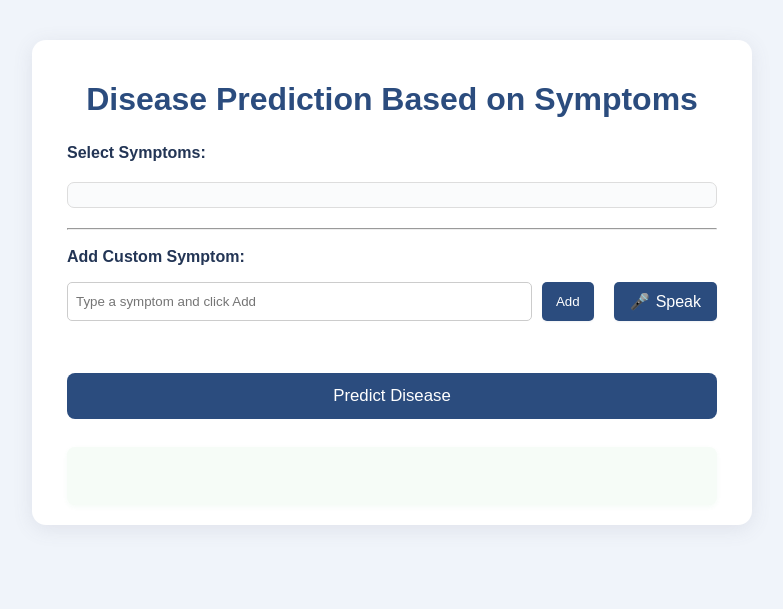
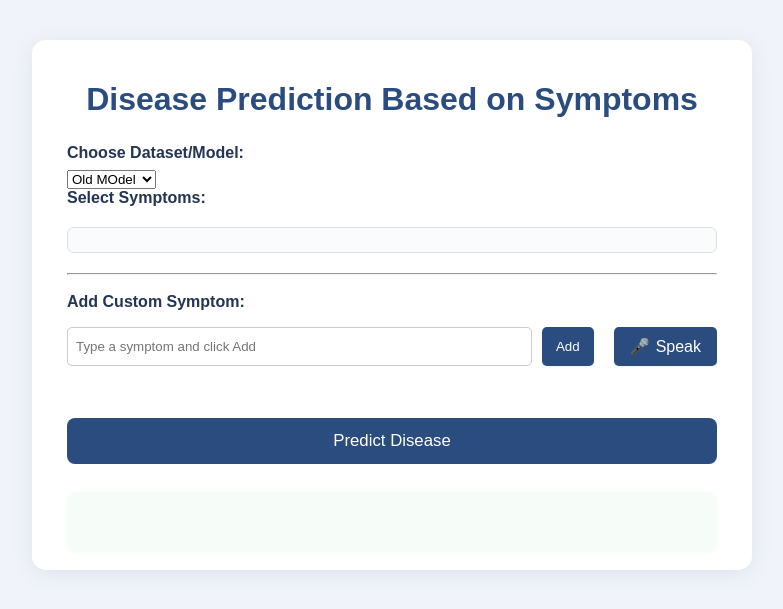
Before and after one commit to YujiItaori/Disease_Predictor, a Flask app: page / in a window 1280 px wide. Shown: the top 609 px of the page, without its empty margins (248-1031 px from the left). Run offline with Flask 3, Linux system fonts and the light colour scheme.

Commit message:
Update index.html

```diff
--- a/templates/index.html
+++ b/templates/index.html
@@ -10,6 +10,13 @@
 <body>
     <div class="container">
         <h1>Disease Prediction Based on Symptoms</h1>
+
+        <label for="model-select">Choose Dataset/Model:</label>
+        <select id="model-select" name="model">
+            <option value="old">Old MOdel</option>
+            <option value="new">New Model</option>
+        </select>
+
         <form id="symptom-form">
             <label>Select Symptoms:</label>
             <div class="symptom-list">
```
Also changed, not shown: other parts of templates/index.html (+2 -3 lines).
